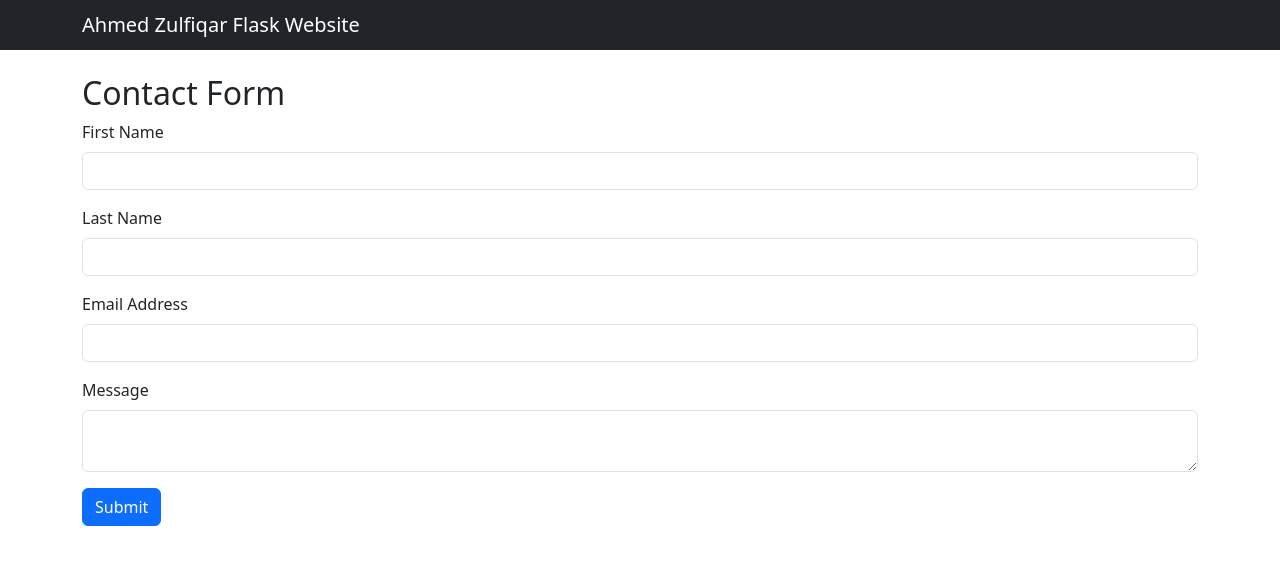
After one commit to AhmedZulfiqar0007/helloWorld, a Flask app: page /contact in a window 1280 px wide. The commit adds this page. Shown: the top 565 px of the page. Run offline with Flask 3, Linux system fonts and the light colour scheme.

Commit message:
Added favorite course route and contact

```diff
--- a/app.py
+++ b/app.py
@@ -1,4 +1,4 @@
-from flask import Flask, render_template
+from flask import Flask, render_template, request
 
 app = Flask(__name__)
 
@@ -10,5 +10,43 @@ def home():
 def hello():
     return render_template('hello.html')
 
+
+# FAVORITE COURSE ROUTE
+@app.route('/favorite-course')
+def favorite_course():
+
+    subject = request.args.get('subject')
+    course_number = request.args.get('course_number')
+
+    return render_template(
+        'favorite-course.html',
+        subject=subject,
+        course_number=course_number
+    )
+
+
+# CONTACT PAGE
+@app.route('/contact', methods=['GET', 'POST'])
+def contact():
+
+    if request.method == 'POST':
+
+        first = request.form.get('first_name')
+        last = request.form.get('last_name')
+        email = request.form.get('email')
+        message = request.form.get('message')
+
+        return render_template(
+            'contact.html',
+            submitted=True,
+            first=first,
+            last=last,
+            email=email,
+            message=message
+        )
+
+    return render_template('contact.html', submitted=False)
+
+
 if __name__ == '__main__':
-    app.run()
+    app.run(debug=True)
--- /dev/null
+++ b/templates/base.html
@@ -0,0 +1,32 @@
+<!DOCTYPE html>
+<html lang="en">
+
+<head>
+    <meta charset="UTF-8">
+    <title>{% block title %}Ahmed Zulfiqar Flask App{% endblock %}</title>
+
+    <!-- Bootstrap -->
+    <link href="https://cdn.jsdelivr.net/npm/bootstrap@5.3.2/dist/css/bootstrap.min.css"
+          rel="stylesheet">
+
+</head>
+
+<body>
+
+<nav class="navbar navbar-dark bg-dark">
+    <div class="container">
+        <span class="navbar-brand mb-0 h1">
+            Ahmed Zulfiqar Flask Website
+        </span>
+    </div>
+</nav>
+
+<div class="container mt-4">
+
+    {% block content %}
+    {% endblock %}
+
+</div>
+
+</body>
+</html>
--- /dev/null
+++ b/templates/contact.html
@@ -0,0 +1,56 @@
+{% extends "base.html" %}
+
+{% block title %}
+Contact
+{% endblock %}
+
+{% block content %}
+
+<h2>Contact Form</h2>
+
+{% if submitted %}
+
+<div class="alert alert-success">
+
+<h4>Thank you for contacting us!</h4>
+
+<p><strong>First Name:</strong> {{ first }}</p>
+<p><strong>Last Name:</strong> {{ last }}</p>
+<p><strong>Email:</strong> {{ email }}</p>
+<p><strong>Message:</strong> {{ message }}</p>
+
+</div>
+
+{% else %}
+
+<form method="POST">
+
+<div class="mb-3">
+<label class="form-label">First Name</label>
+<input type="text" class="form-control" name="first_name" required>
+</div>
+
+<div class="mb-3">
+<label class="form-label">Last Name</label>
+<input type="text" class="form-control" name="last_name" required>
+</div>
+
+<div class="mb-3">
+<label class="form-label">Email Address</label>
+<input type="email" class="form-control" name="email" required>
+</div>
+
+<div class="mb-3">
+<label class="form-label">Message</label>
+<textarea class="form-control" name="message"></textarea>
+</div>
+
+<button type="submit" class="btn btn-primary">
+Submit
+</button>
+
+</form>
+
+{% endif %}
+
+{% endblock %}
```
Also changed, not shown: templates/favorite-course.html (added, +34 -0 lines), templates/hello.html (+11 -9 lines).
